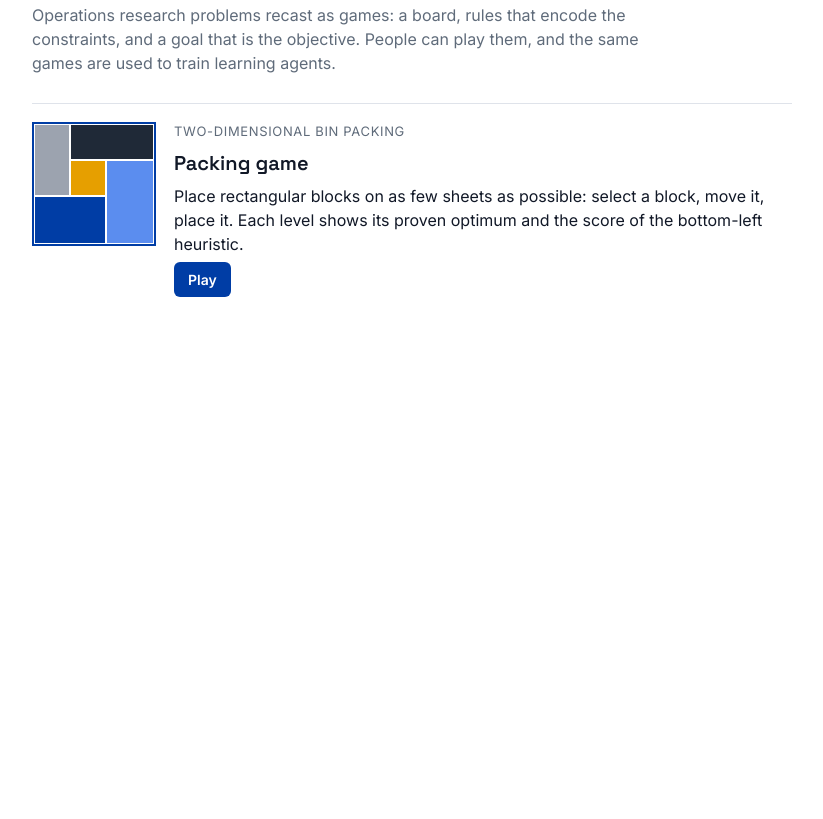
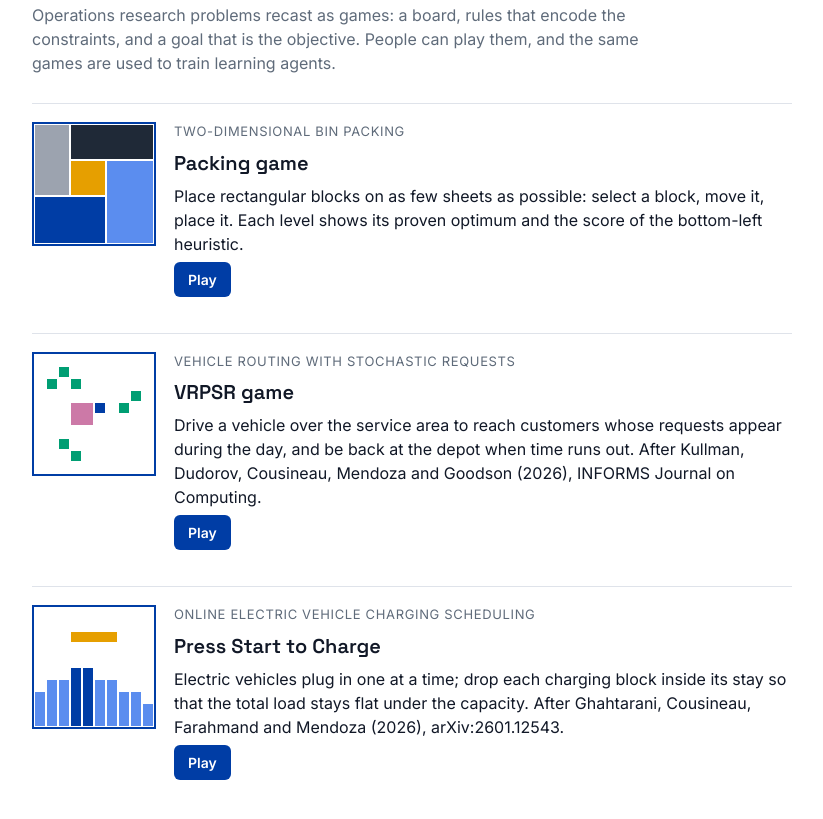
Before and after one commit to martincousi/games, a plain HTML site: page index.html in a window 1280 px wide. Shown: the part 69-888 px from the top of the page, without its empty margins (228-1051 px from the left). Before the commit the page ends 800 px from the top, so only its background shows below. Drawn offline with Linux system fonts and the light colour scheme.

Commit message:
Add the VRPSR game and Press Start to Charge
Co-Authored-By: Claude Opus 5.5 <noreply@anthropic.com>
Claude-Session: https://claude.ai/code/session_01XfZrfbZxwZuo4pdeQ6fxsf

```diff
--- a/index.html
+++ b/index.html
@@ -53,6 +53,27 @@ const GAMES = [
     thumb: [[0, 0, 6, 4, "#003DA5"], [6, 0, 4, 7, "#5B8DEF"], [0, 4, 3, 6, "#9CA3AF"], [3, 4, 3, 3, "#E69F00"],
             [3, 7, 7, 3, "#1F2937"]],
   },
+  {
+    title: "VRPSR game",
+    problem: "Vehicle routing with stochastic requests",
+    text: "Drive a vehicle over the service area to reach customers whose requests appear during the day, and be back " +
+          "at the depot when time runs out. After Kullman, Dudorov, Cousineau, Mendoza and Goodson (2026), " +
+          "INFORMS Journal on Computing.",
+    url: "../vrpsr-game/",
+    thumb: [[1, 7, 1, 1, "#009E73"], [2, 8, 1, 1, "#009E73"], [3, 7, 1, 1, "#009E73"], [7, 5, 1, 1, "#009E73"],
+            [8, 6, 1, 1, "#009E73"], [2, 2, 1, 1, "#009E73"], [3, 1, 1, 1, "#009E73"], [5, 5, 1, 1, "#003DA5"],
+            [3, 4, 2, 2, "#CC79A7"]],
+  },
+  {
+    title: "Press Start to Charge",
+    problem: "Online electric vehicle charging scheduling",
+    text: "Electric vehicles plug in one at a time; drop each charging block inside its stay so that the total load " +
+          "stays flat under the capacity. After Ghahtarani, Cousineau, Farahmand and Mendoza (2026), arXiv:2601.12543.",
+    url: "../press-start-to-charge/",
+    thumb: [[0, 0, 1, 3, "#5B8DEF"], [1, 0, 1, 4, "#5B8DEF"], [2, 0, 1, 4, "#5B8DEF"], [3, 0, 1, 5, "#003DA5"],
+            [4, 0, 1, 5, "#003DA5"], [5, 0, 1, 4, "#5B8DEF"], [6, 0, 1, 4, "#5B8DEF"], [7, 0, 1, 3, "#5B8DEF"],
+            [8, 0, 1, 3, "#5B8DEF"], [9, 0, 1, 2, "#5B8DEF"], [3, 7, 4, 1, "#E69F00"]],
+  },
 ];
 
 const list = document.getElementById("games");
```
